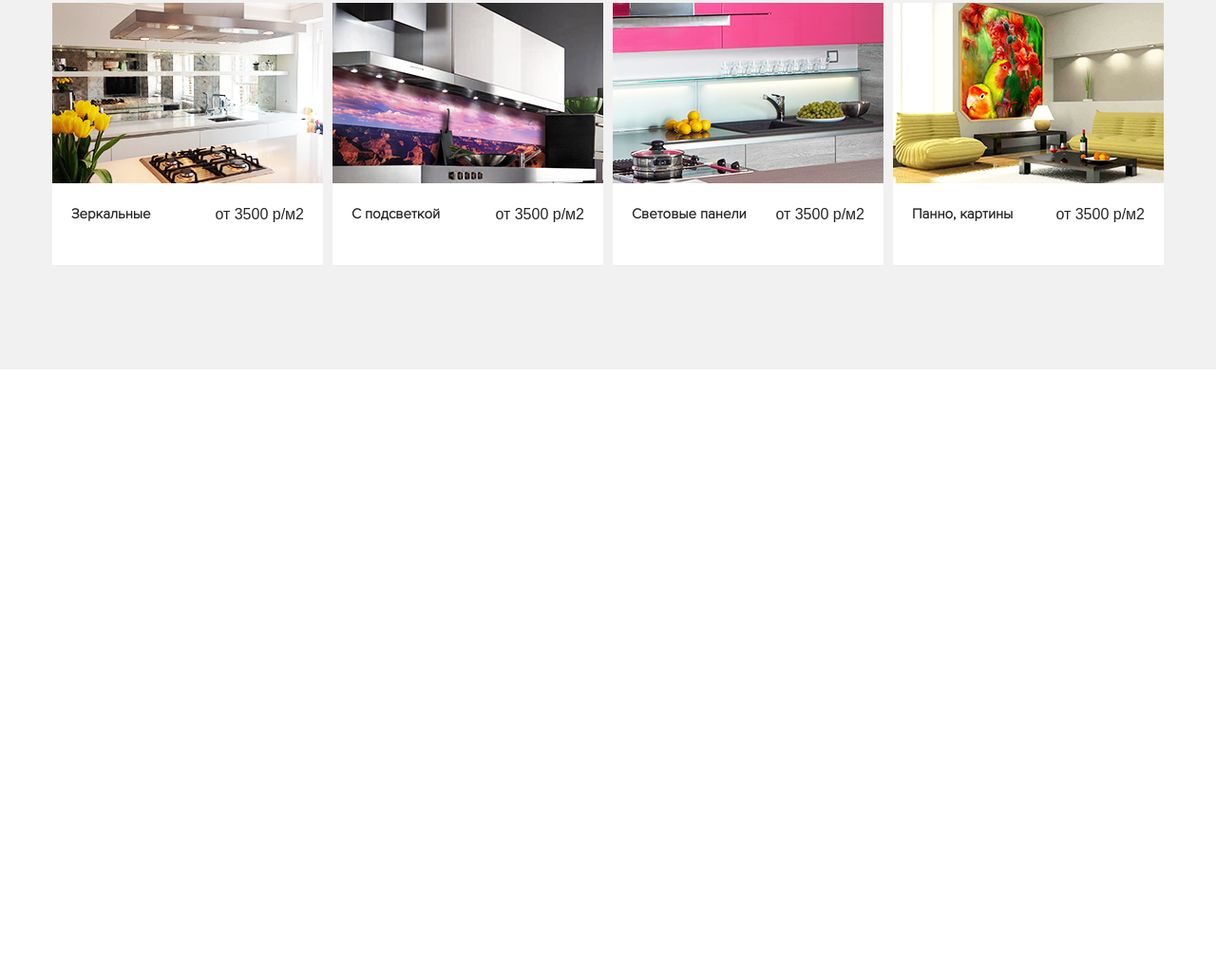
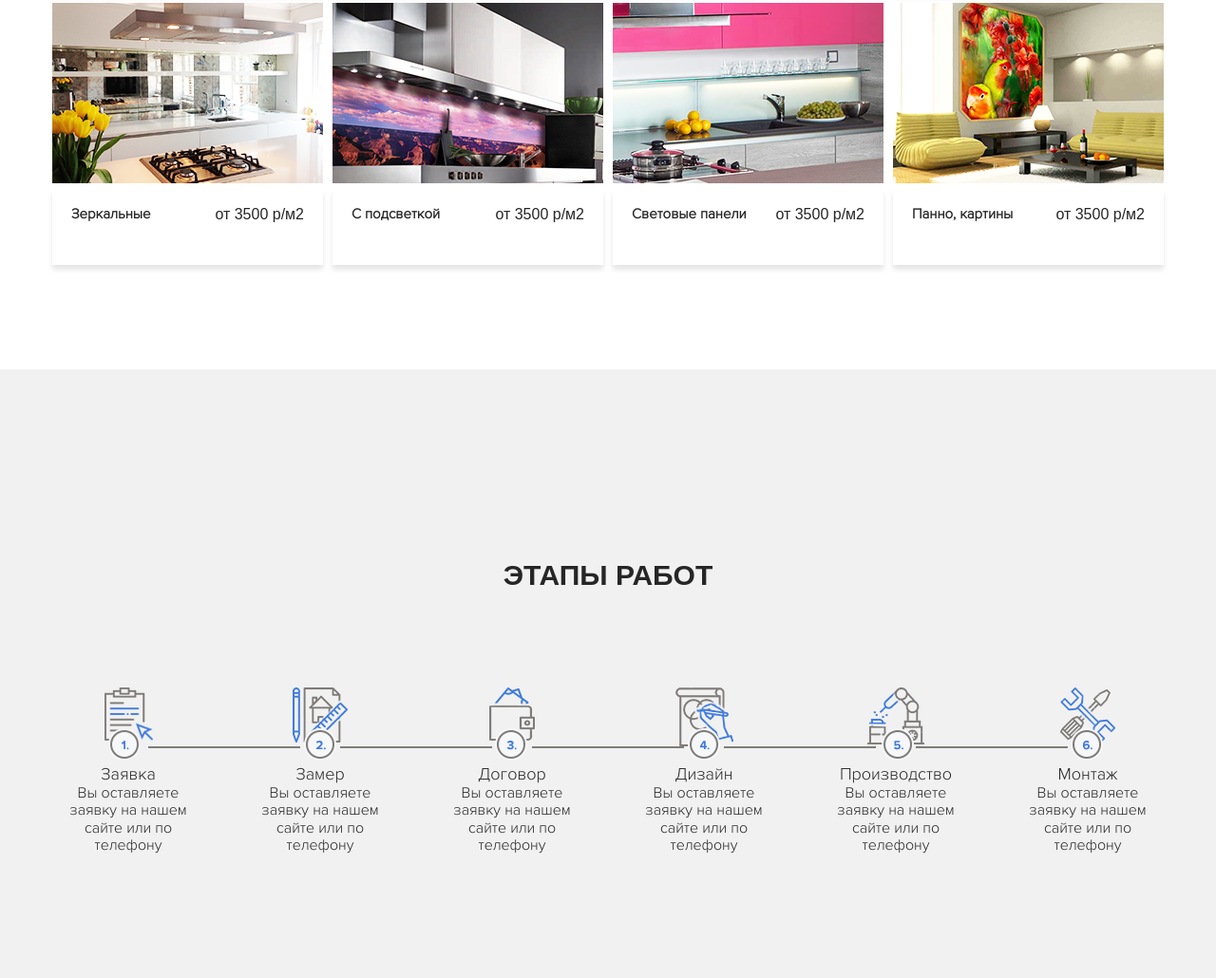
Before and after one commit to webdevmurad/kitchen_skinali.io, a plain HTML site: page index.html in a window 1280 px wide. Shown: the part 4944-5974 px from the top of the page at 95% size. Before the commit the page ends 5333 px from the top, so only its background shows below. Drawn offline with Linux system fonts and the light colour scheme; a script that the page names is missing.

Commit message:
Сверстан блок с этапами работы, и адаптирован

```diff
--- a/index.html
+++ b/index.html
@@ -345,6 +345,45 @@
             </div>
         </div>
     </section>
+    <section class="section steps">
+        <div class="container">
+            <h2 class="section-title section__title">
+                Этапы работ
+            </h2>
+            <div class="steps-block">
+                <div class="step">
+                    <img src="./img/steps/step-1.png" alt="" class="step__image">
+                    <div class="step__title">Заявка</div>
+                    <p class="step__text">Вы оставляете заявку на нашем сайте или по телефону</p>
+                </div>
+                <div class="step">
+                    <img src="./img/steps/step-2.png" alt="" class="step__image">
+                    <div class="step__title">Замер</div>
+                    <p class="step__text">Вы оставляете заявку на нашем сайте или по телефону</p>
+                </div>
+                <div class="step">
+                    <img src="./img/steps/step-3.png" alt="" class="step__image">
+                    <div class="step__title">Договор</div>
+                    <p class="step__text">Вы оставляете заявку на нашем сайте или по телефону</p>
+                </div>
+                <div class="step">
+                    <img src="./img/steps/step-4.png" alt="" class="step__image">
+                    <div class="step__title">Дизайн</div>
+                    <p class="step__text">Вы оставляете заявку на нашем сайте или по телефону</p>
+                </div>
+                <div class="step">
+                    <img src="./img/steps/step-5.png" alt="" class="step__image">
+                    <div class="step__title">Производство</div>
+                    <p class="step__text">Вы оставляете заявку на нашем сайте или по телефону</p>
+                </div>
+                <div class="step">
+                    <img src="./img/steps/step-6.png" alt="" class="step__image">
+                    <div class="step__title">Монтаж</div>
+                    <p class="step__text">Вы оставляете заявку на нашем сайте или по телефону</p>
+                </div>
+            </div>
+        </div>
+    </section>
     <!-- Spikmi -->
     <script type="text/javascript" src="https://spikmi.com/Widget?Id=644"></script>
 </body>
--- a/sass/blocks/_price.sass
+++ b/sass/blocks/_price.sass
@@ -1,5 +1,4 @@
 .price
-    background-color: #f1f1f1
     &-block
         display: flex
         justify-content: space-between
@@ -37,7 +36,7 @@
             .price-card__button
                 z-index: 99
                 bottom: -80px
-@media (max-width: 991px)
+@media (max-width: 1199px)
     .price
         &-block
             justify-content: center
--- /dev/null
+++ b/sass/blocks/_steps.sass
@@ -0,0 +1,36 @@
+.step
+    position: relative
+    text-align: center
+    &__title
+        font-size: 18px
+    &:last-child
+        &:before
+            display: none
+    &:before
+        content: ''
+        width: 100%
+        height: 2px
+        background-color: #7e7d78
+        display: block
+        position: absolute
+        top: 30%
+        right: -63%
+    &__text
+        max-width: 160px
+        margin: auto
+        margin-bottom: 30px
+    &s
+        background-color: #f1f1f1
+        &-block
+            display: flex
+            justify-content: space-between
+            flex-wrap: wrap
+@media (max-width: 991px)
+    .step
+        width: 33%
+        &:before
+            display: none
+
+@media (max-width: 768px)
+    .step
+        width: 100%
--- a/sass/style.sass
+++ b/sass/style.sass
@@ -14,3 +14,4 @@
 @import 'blocks/catalog'
 @import 'blocks/blog-list'
 @import 'blocks/price'
+@import 'blocks/steps'
```
Also changed, not shown: css/style.css, img/steps/step-1.png (added), img/steps/step-2.png (added), img/steps/step-3.png (added), img/steps/step-4.png (added), img/steps/step-5.png (added), img/steps/step-6.png (added), 1 other file.
